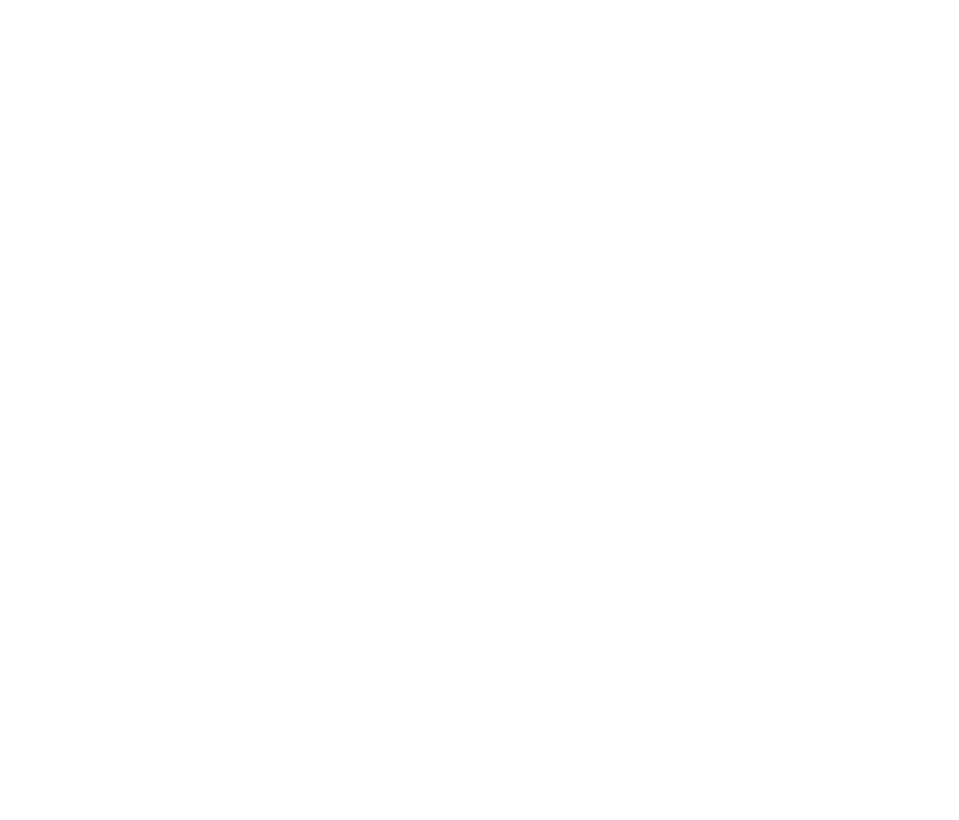
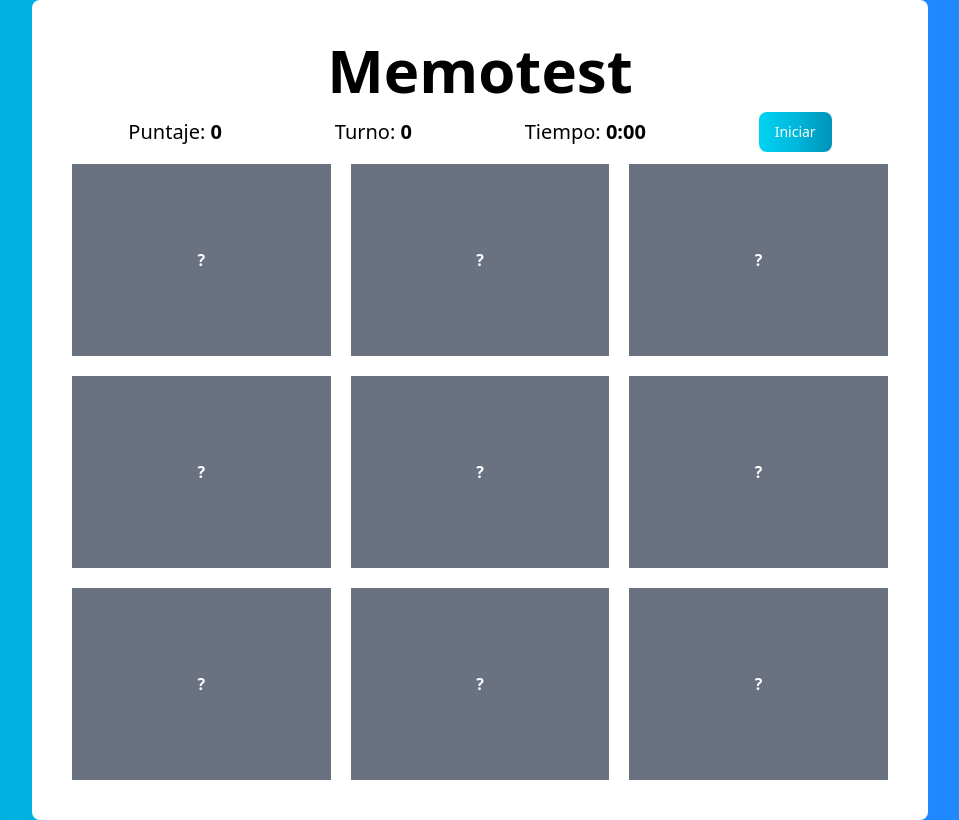
Before and after one commit to JuliannLuna/Memotest, a plain HTML site: page index.html in a window 1280 px wide. Shown: the whole page, without its empty margins (160-1119 px from the left). Drawn offline with nearby package versions, Linux system fonts and the light colour scheme.

Commit message:
Diseña la interfaz que verá el usuario
Se implementa el titulo, textos de puntaje, tiempo y turno. Ademas, se agregan las tarjetas con las cuales el usuario interactuará

```diff
--- a/index.html
+++ b/index.html
@@ -6,5 +6,77 @@
     <script src="https://cdn.jsdelivr.net/npm/@tailwindcss/browser@4"></script>
     <title>Memotest</title>
   </head>
-  <body></body>
+  <body
+    class="bg-gradient-to-r from-cyan-500 to-blue-500 min-h-screen flex justify-center items-center"
+  >
+    <main class="bg-white p-10 w-4xl rounded-lg">
+      <h1 class="font-bold text-6xl mb-3 text-center">Memotest</h1>
+      <div class="flex justify-around items-center mb-3">
+        <p class="text-xl" id="puntaje">
+          Puntaje: <strong>0<!-- PUNTUACIÓN --></strong>
+        </p>
+        <p class="text-xl" id="turno">
+          Turno: <strong>0<!-- TURNO --></strong>
+        </p>
+        <p class="text-xl" id="tiempo">
+          Tiempo: <strong>0:00<!-- TIEMPO --></strong>
+        </p>
+        <button
+          type="button"
+          id="boton-iniciar"
+          class="text-white bg-gradient-to-r from-cyan-400 via-cyan-500 to-cyan-600 hover:bg-gradient-to-br focus:outline-none focus:ring-cyan-300 dark:focus:ring-cyan-800 font-medium rounded-lg text-sm px-4 py-2.5 text-center leading-5"
+        >
+          Iniciar
+        </button>
+      </div>
+      <div class="grid grid-flow-col gap-5 grid-rows-3">
+        <div
+          class="h-48 bg-gray-500 text-center content-center text-white font-semibold"
+        >
+          ?
+        </div>
+        <div
+          class="h-48 bg-gray-500 text-center content-center text-white font-semibold"
+        >
+          ?
+        </div>
+        <div
+          class="h-48 bg-gray-500 text-center content-center text-white font-semibold"
+        >
+          ?
+        </div>
+        <div
+          class="h-48 bg-gray-500 text-center content-center text-white font-semibold"
+        >
+          ?
+        </div>
+        <div
+          class="h-48 bg-gray-500 text-center content-center text-white font-semibold"
+        >
+          ?
+        </div>
+        <div
+          class="h-48 bg-gray-500 text-center content-center text-white font-semibold"
+        >
+          ?
+        </div>
+        <div
+          class="h-48 bg-gray-500 text-center content-center text-white font-semibold"
+        >
+          ?
+        </div>
+        <div
+          class="h-48 bg-gray-500 text-center content-center text-white font-semibold"
+        >
+          ?
+        </div>
+        <div
+          class="h-48 bg-gray-500 text-center content-center text-white font-semibold"
+        >
+          ?
+        </div>
+      </div>
+    </main>
+    <script src="src/index.js"></script>
+  </body>
 </html>
```
